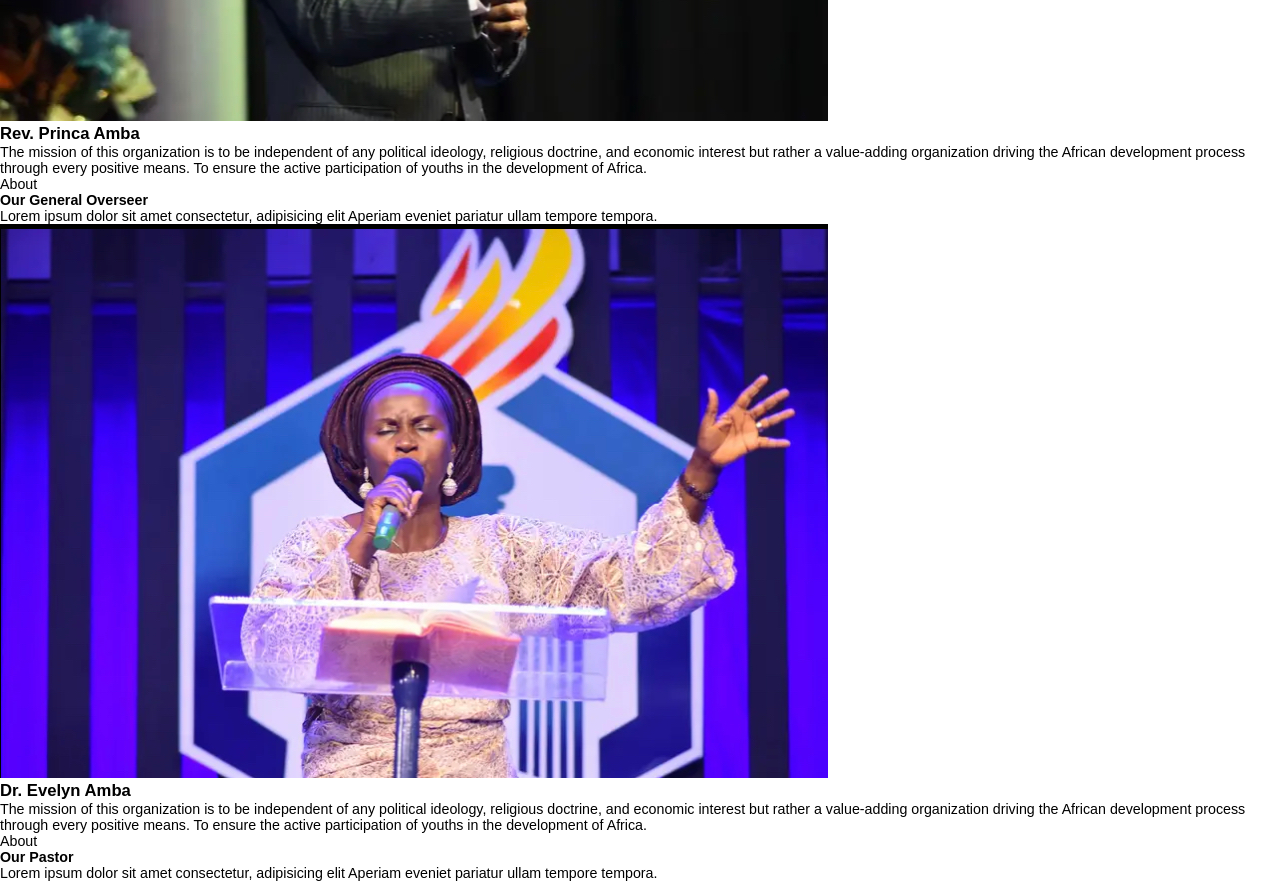
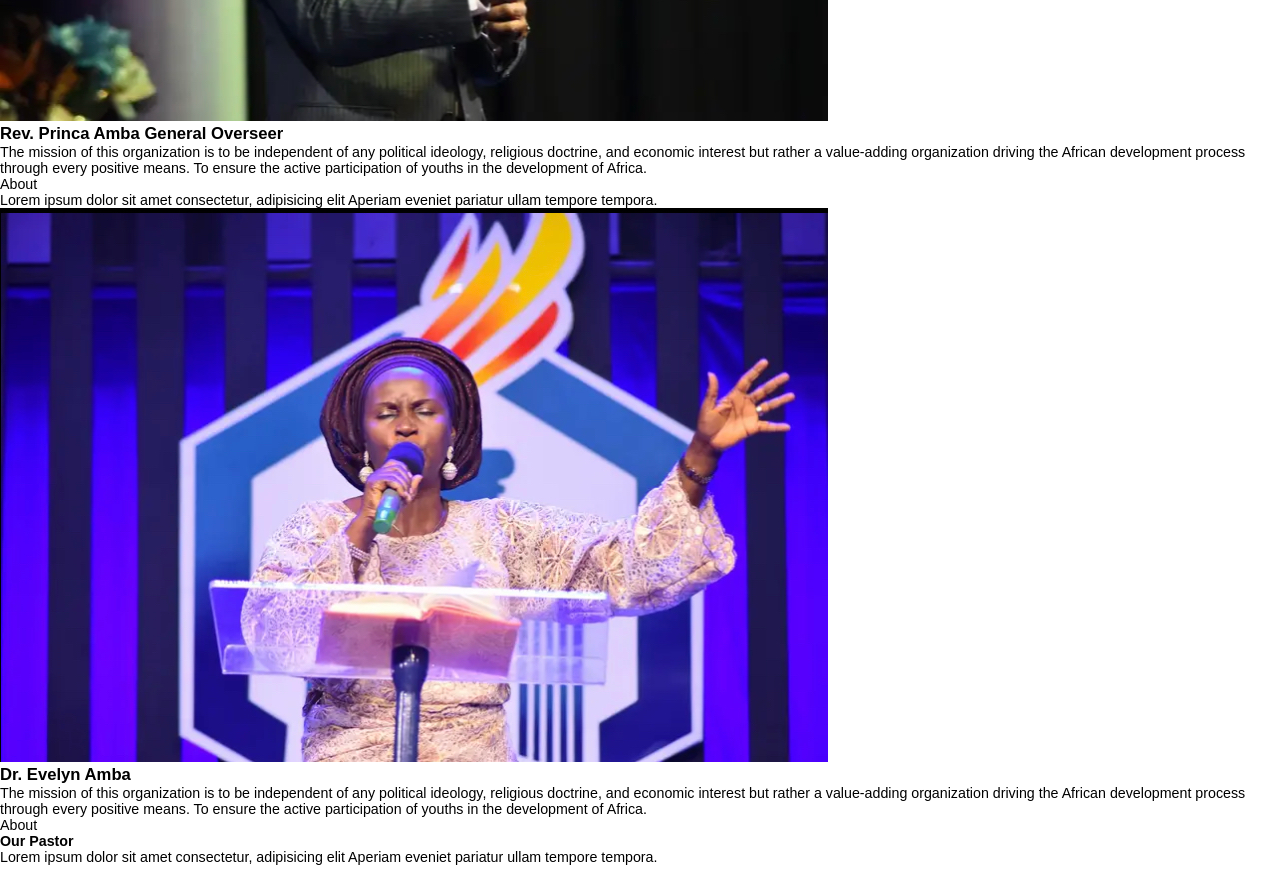
Before and after one commit to Iydeejames/Fortress-of-hope, a React (Create React App) app: page / in a window 1280 px wide. Shown: the part 4140-5021 px from the top of the page. Built offline with nearby package versions, Linux system fonts and the light colour scheme.

Commit message:
Update OurPastors.js

```diff
--- a/src/components/OurPastors.js
+++ b/src/components/OurPastors.js
@@ -12,7 +12,9 @@ const PastorsSection = ()=> {
     <div className='cards-container'>
         <div className='card-content'>
           <img src={firstPhoto} alt='Rev Amba'/>
-          <h3> Rev. Princa Amba</h3>
+          <h3> Rev. Princa Amba
+          <span> General Overseer</span>
+          </h3>
            <p>The mission of this organization is to be independent of any political ideology,
             religious doctrine, and economic interest but rather a value-adding organization driving the
             African development process through every positive means.
@@ -22,7 +24,6 @@ const PastorsSection = ()=> {
            <div className='story-btn-line'></div>
            </div>
            <div class="story">
-                        <h4>Our General Overseer</h4>
                         <p className="story-paragraph">Lorem ipsum dolor sit amet consectetur, adipisicing elit Aperiam eveniet pariatur ullam tempore tempora.</p>
                     </div>
     </div>
```
